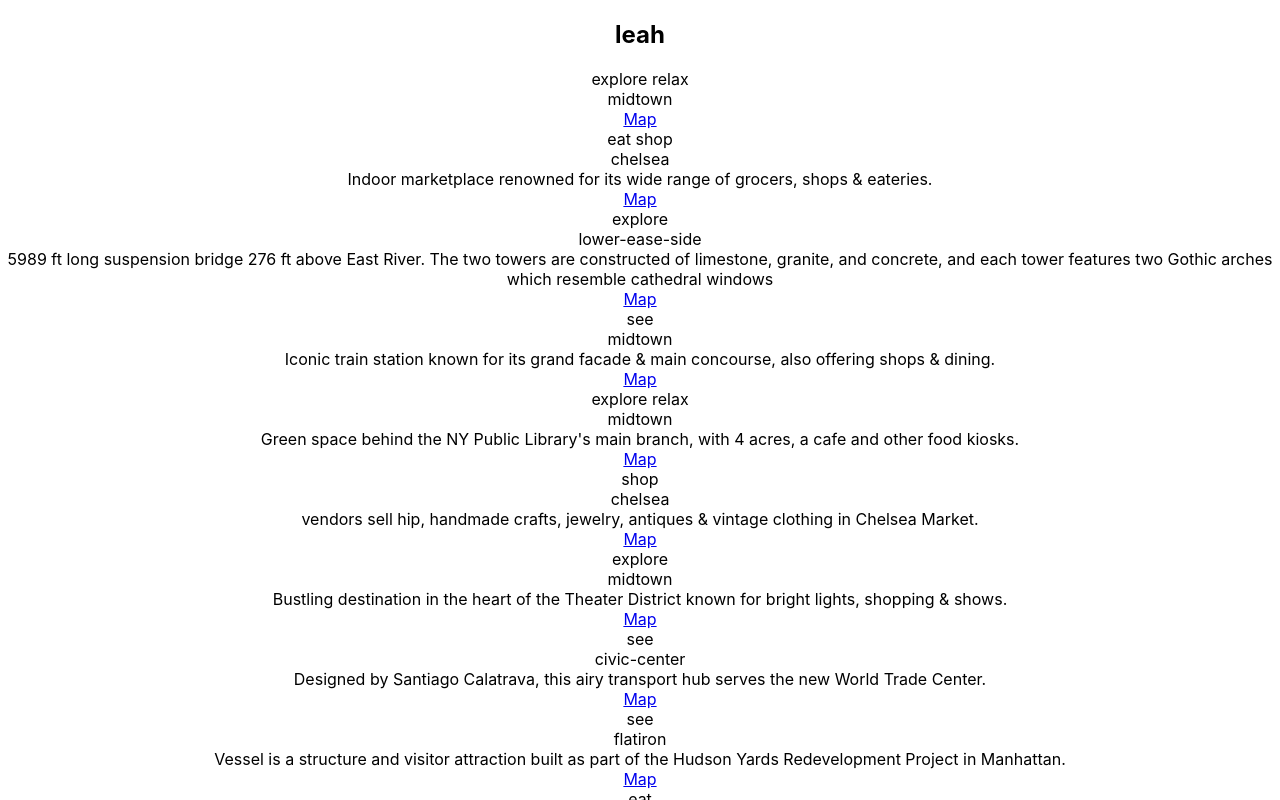
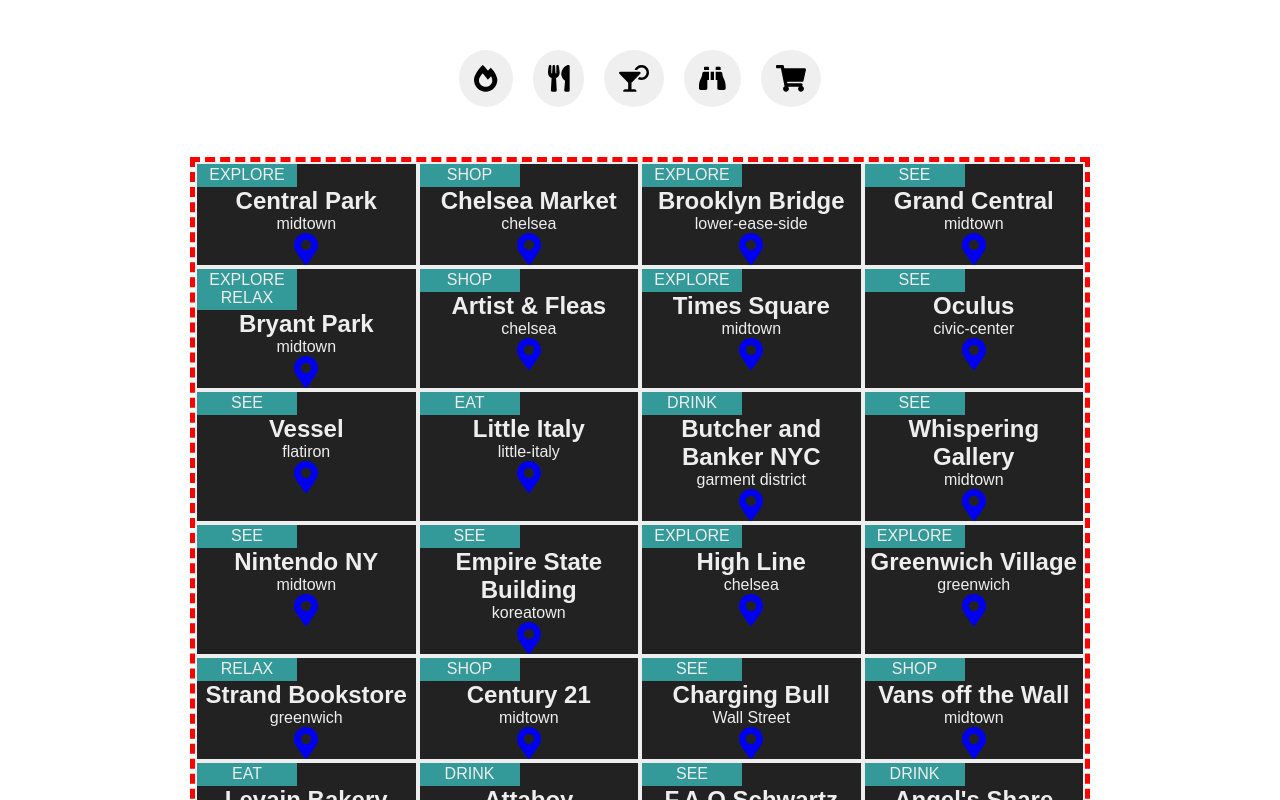
Before and after one commit to LKian/nyc-activities, a React (Create React App) app: page / in a window 1280 px wide. Shown: the top 800 px of the page. Built offline with nearby package versions, Linux system fonts and the light colour scheme.

Commit message:
built component structure and some styling

```diff
--- a/package.json
+++ b/package.json
@@ -3,6 +3,10 @@
   "version": "0.1.0",
   "private": true,
   "dependencies": {
+    "@fortawesome/fontawesome-svg-core": "^1.2.28",
+    "@fortawesome/free-regular-svg-icons": "^5.13.0",
+    "@fortawesome/free-solid-svg-icons": "^5.13.0",
+    "@fortawesome/react-fontawesome": "^0.1.9",
     "@testing-library/jest-dom": "^4.2.4",
     "@testing-library/react": "^9.3.2",
     "@testing-library/user-event": "^7.1.2",
--- a/src/App.css
+++ b/src/App.css
@@ -1,38 +1,103 @@
+* {
+  box-sizing: border-box;
+  font-family: sans-serif, Arial, Helvetica, sans-serif;
+  box-sizing: border-box;
+  padding: 0;
+  margin: 0;
+}
+
 .App {
   text-align: center;
 }
 
-.App-logo {
-  height: 40vmin;
-  pointer-events: none;
+section {
+  padding: 25px 0;
+  max-width: 900px;
+  margin: auto;
 }
 
-@media (prefers-reduced-motion: no-preference) {
-  .App-logo {
-    animation: App-logo-spin infinite 20s linear;
+.container-filters {
+  display: flex;
+  justify-content: center;
+  flex-wrap: wrap;
+}
+
+.button--filter {
+  margin: 0 10px;
+  display: flex;
+  justify-content: space-between;
+  cursor: pointer;
+  border-radius: 50%;
+  outline: none;
+  border: none;
+  transition: all 200ms ease;
+  padding: 15px;
+}
+
+.app-container {
+  padding: 25px 0;
+}
+
+.grid {
+  display: flex;
+  flex-wrap: wrap;
+  /* justify-content: space-around; */
+  width: 100%;
+  margin: 0 auto;
+  padding: 0;
+  border: 5px dashed red;
+}
+
+@media (min-width: 551px) {
+  .grid::after {
+    width: calc(33.33%);
   }
 }
 
-.App-header {
-  background-color: #282c34;
-  min-height: 100vh;
+@media (min-width: 801px) {
+  .grid::after {
+    width: calc(25%);
+  }
+}
+
+.card {
+  background-color: #222;
+  /* padding: 10px 5px; */
+  width: 50%;
+  border: 2px solid #eee;
+  color: #eee;
+  transition: transform 0.4s ease;
+}
+
+@media (min-width: 551px) {
+  .card {
+    width: calc(33.33%);
+  }
+}
+
+@media (min-width: 801px) {
+  .card {
+    width: calc(25%);
+  }
+}
+
+.card-container {
   display: flex;
   flex-direction: column;
-  align-items: center;
-  justify-content: center;
-  font-size: calc(10px + 2vmin);
-  color: white;
 }
 
-.App-link {
-  color: #61dafb;
+.activity-container {
+  display: flex;
+  flex-direction: column;
 }
 
-@keyframes App-logo-spin {
-  from {
-    transform: rotate(0deg);
-  }
-  to {
-    transform: rotate(360deg);
-  }
+.tag-container {
+  display: flex;
 }
+
+.tag-container .tag {
+  padding: 2.5px;
+  width: 100px;
+  background-color: #399;
+  text-transform: uppercase;
+}
--- a/src/App.js
+++ b/src/App.js
@@ -1,11 +1,10 @@
-import React from 'react';
-import Grid from './components/Grid';
-import './App.css';
+import React from "react";
+import Grid from "./components/Grid";
+import "./App.css";
 
 function App() {
   return (
     <div className="App">
-      <h2>leah</h2>
       <Grid />
     </div>
   );
--- a/src/components/Card.js
+++ b/src/components/Card.js
@@ -1,18 +1,24 @@
-import React from 'react';
-import '../App.css';
+import React from "react";
+import "../App.css";
 
+import { FontAwesomeIcon } from "@fortawesome/react-fontawesome";
+import { faMapMarkerAlt } from "@fortawesome/free-solid-svg-icons";
 
 const Card = ({ data }) => (
-    <div className="card">
-        <div className="card-container">
-            <span className="tag">
-                {data.category}
-            </span>
-            <div className="neighborhood">{data.neighborhood}</div>
-            <div className="description">{data.description}</div>
-            <a className="directions" href="{data.directions">Map</a>
-        </div>
+  <div className="card">
+    <div className="card-container">
+      <div className="tag-container">
+        <span className="tag">{data.category}</span>
+      </div>
+      <div className="activity-container">
+        <h2 className="activity-name">{data.name}</h2>
+        <div className="neighborhood">{data.neighborhood}</div>
+        <a className="directions" href="{data.directions">
+          <FontAwesomeIcon icon={faMapMarkerAlt} size="2x" />
+        </a>
+      </div>
     </div>
-)
+  </div>
+);
 
 export default Card;
--- a/src/components/Grid.js
+++ b/src/components/Grid.js
@@ -1,17 +1,49 @@
-import React from 'react';
-import activities from '../data';
-import Card from './Card'
+import React from "react";
+import activities from "../data";
+import Card from "./Card";
+
+import { FontAwesomeIcon } from "@fortawesome/react-fontawesome";
+import {
+  faFireAlt,
+  faUtensils,
+  faCocktail,
+  faBinoculars,
+  faShoppingCart,
+  faMapMarkerAlt,
+} from "@fortawesome/free-solid-svg-icons";
 
 const Grid = () => {
-    return (
+  return (
+    <div className="app-container">
+      <section>
+        <div className="container-filters">
+          <button className="button button--filter">
+            <FontAwesomeIcon icon={faFireAlt} size="2x" />
+          </button>
+          <button className="button button--filter">
+            <FontAwesomeIcon icon={faUtensils} size="2x" />
+          </button>
 
-        <div>
-            {activities.map(activity => (
-                <Card data={activity} />
-
-            ))}
+          <button className="button button--filter">
+            <FontAwesomeIcon icon={faCocktail} size="2x" />
+          </button>
+          <button className="button button--filter">
+            <FontAwesomeIcon icon={faBinoculars} size="2x" />
+          </button>
+          <button className="button button--filter">
+            <FontAwesomeIcon icon={faShoppingCart} size="2x" />
+          </button>
         </div>
-    );
+      </section>
+      <section>
+        <div className="grid">
+          {activities.map((activity) => (
+            <Card data={activity} />
+          ))}
+        </div>
+      </section>
+    </div>
+  );
 };
 
 export default Grid;
--- a/src/data.js
+++ b/src/data.js
@@ -1,16 +1,16 @@
 const activities = [
   {
     name: "Central Park",
-        category: "explore relax",
-        neighborhood: "midtown"
+    category: "explore",
+    neighborhood: "midtown",
   },
   {
     name: "Chelsea Market",
-        category: "eat shop",
+    category: "shop",
     neighborhood: "chelsea",
     description:
       "Indoor marketplace renowned for its wide range of grocers, shops & eateries.",
-        directions: "https://g.page/chelseamarketny?share"
+    directions: "https://g.page/chelseamarketny?share",
   },
   {
     name: "Brooklyn Bridge",
@@ -18,7 +18,7 @@
     neighborhood: "lower-ease-side",
     description:
       "5989 ft long suspension bridge 276 ft above East River.  The two towers are constructed of limestone, granite, and concrete, and each tower features two Gothic arches which resemble cathedral windows",
-        directions: "https://goo.gl/maps/rAsXkHAEYxUJh2G86"
+    directions: "https://goo.gl/maps/rAsXkHAEYxUJh2G86",
   },
   {
     name: "Grand Central",
@@ -26,7 +26,7 @@
     neighborhood: "midtown",
     description:
       "Iconic train station known for its grand facade & main concourse, also offering shops & dining.",
-        directions: "https://goo.gl/maps/QR8MMsNnMa9TfzQ38"
+    directions: "https://goo.gl/maps/QR8MMsNnMa9TfzQ38",
   },
   {
     name: "Bryant Park",
@@ -34,7 +34,7 @@
     neighborhood: "midtown",
     description:
       "Green space behind the NY Public Library's main branch, with 4 acres, a cafe and other food kiosks.",
-        directions: "https://goo.gl/maps/9LtYr7cdha5DmAYG9"
+    directions: "https://goo.gl/maps/9LtYr7cdha5DmAYG9",
   },
   {
     name: "Artist & Fleas",
@@ -42,7 +42,7 @@
     neighborhood: "chelsea",
     description:
       "vendors sell hip, handmade crafts, jewelry, antiques & vintage clothing in Chelsea Market.",
-        directions: "https://goo.gl/maps/5iqhDq541Dq2BehZ6"
+    directions: "https://goo.gl/maps/5iqhDq541Dq2BehZ6",
   },
   {
     name: "Times Square",
@@ -50,7 +50,7 @@
     neighborhood: "midtown",
     description:
       "Bustling destination in the heart of the Theater District known for bright lights, shopping & shows.",
-        directions: "https://goo.gl/maps/bkyHdc3ip8t8RPEh8"
+    directions: "https://goo.gl/maps/bkyHdc3ip8t8RPEh8",
   },
   {
     name: "Oculus",
@@ -58,7 +58,7 @@
     neighborhood: "civic-center",
     description:
       "Designed by Santiago Calatrava, this airy transport hub serves the new World Trade Center.",
-        directions: "https://goo.gl/maps/hruFUWr12veFCEGY7"
+    directions: "https://goo.gl/maps/hruFUWr12veFCEGY7",
   },
   {
     name: "Vessel",
@@ -66,7 +66,7 @@
     neighborhood: "flatiron",
     description:
       "Vessel is a structure and visitor attraction built as part of the Hudson Yards Redevelopment Project in Manhattan.",
-        directions: "https://goo.gl/maps/YzgtYuRT3fvTrBPw5"
+    directions: "https://goo.gl/maps/YzgtYuRT3fvTrBPw5",
   },
   {
     name: "Little Italy",
@@ -74,7 +74,7 @@
     neighborhood: "little-italy",
     description:
       "Little Italy welcomes a heavily tourist crowd to its high concentration of souvenir shops and traditional Italian eateries and bakeries. Tenement buildings, once home to the immigrants who settled the area in the late 1800s, line the narrow streets. Mulberry Street, the main thoroughfare, turns into a pedestrian mall on summer weekends. The area celebrates its heritage each September at the busy San Gennaro festival.",
-        directions: "https://goo.gl/maps/4TQm4w5nMbFvy8wG8"
+    directions: "https://goo.gl/maps/4TQm4w5nMbFvy8wG8",
   },
   {
     name: "Butcher and Banker NYC",
@@ -82,7 +82,7 @@
     neighborhood: "garment district",
     description:
       "Cocktails in an underground space with a refurbished 1930s bank vault.",
-        directions: "https://goo.gl/maps/zRY4P7orrRyu2Lzh6"
+    directions: "https://goo.gl/maps/zRY4P7orrRyu2Lzh6",
   },
   {
     name: "Whispering Gallery",
@@ -90,7 +90,7 @@
     neighborhood: "midtown",
     description:
       "Stand with your ear right up against the tile work in the domed intersection of walkways on the lower floor of Grand Central Terminal and you’ll discover a secret: a corner-to-corner whispering gallery. Even the quietest sweet nothing, soft song, or whispered threat can be heard, even over the din of crowds.",
-        directions: "https://goo.gl/maps/iZz6ZeXmNtC5WExFA"
+    directions: "https://goo.gl/maps/iZz6ZeXmNtC5WExFA",
   },
   {
     name: "Nintendo NY",
@@ -98,7 +98,7 @@
     neighborhood: "midtown",
     description:
       "10,000 square foot store filled with interactive game demos, accessories, apparel & collectibles.",
-        directions: "https://goo.gl/maps/DWKQaxaEpFgXNS9s5"
+    directions: "https://goo.gl/maps/DWKQaxaEpFgXNS9s5",
   },
   {
     name: "Empire State Building",
@@ -106,7 +106,7 @@
     neighborhood: "koreatown",
     description:
       "Iconic, art deco office tower from 1931 with exhibits & observatories on the 86th & 102nd floors.",
-        directions: "https://goo.gl/maps/VS5TwCy2ndiMB6MX8"
+    directions: "https://goo.gl/maps/VS5TwCy2ndiMB6MX8",
   },
   {
     name: "High Line",
@@ -114,15 +114,15 @@
     neighborhood: "chelsea",
     description:
       "Popular park 30 feet above street level on an old rail line, with river & city views.",
-        directions: "https://goo.gl/maps/6Po7kknKYnGQ9CLz6"
+    directions: "https://goo.gl/maps/6Po7kknKYnGQ9CLz6",
   },
   {
     name: "Greenwich Village",
-        category: "explore shop",
+    category: "explore",
     neighborhood: "greenwich",
     description:
       "The epicenter of the city's 1960s counterculture movement, the tree-lined streets of Greenwich Village are now a hub of popular cafes, bars and restaurants.",
-        directions: "https://goo.gl/maps/BwGECWz2iVqVFjEYA"
+    directions: "https://goo.gl/maps/BwGECWz2iVqVFjEYA",
   },
   {
     name: "Strand Bookstore",
@@ -130,7 +130,7 @@
     neighborhood: "greenwich",
     description:
       "Landmark shop specializing in new, used & rare books from philosophy to finance, plus bookish gifts.",
-        directions: "https://g.page/strandbookstorenyc?share"
+    directions: "https://g.page/strandbookstorenyc?share",
   },
   {
     name: "Century 21",
@@ -138,7 +138,7 @@
     neighborhood: "midtown",
     description:
       "Retailer offering discounted trendy apparel, shoes & accessories. Some sell cosmetics & home goods.",
-        directions: "https://goo.gl/maps/Gn1iHnFkgUuSmLFK7"
+    directions: "https://goo.gl/maps/Gn1iHnFkgUuSmLFK7",
   },
   {
     name: "Charging Bull",
@@ -146,7 +146,7 @@
     neighborhood: "Wall Street",
     description:
       "3-ton bronze sculpture of a bull located near Wall Street symbolizing New York's financial industry.",
-        directions: "https://goo.gl/maps/v8W95seuxrpCyNeL8"
+    directions: "https://goo.gl/maps/v8W95seuxrpCyNeL8",
   },
   {
     name: "Vans off the Wall",
@@ -154,7 +154,7 @@
     neighborhood: "midtown",
     description:
       "Retail store featuring the brand's surfing & skateboarding-inspired shoes & casualwear.",
-        directions: "https://goo.gl/maps/p5hFoP5JxzqyrS2w9"
+    directions: "https://goo.gl/maps/p5hFoP5JxzqyrS2w9",
   },
   {
     name: "Levain Bakery",
@@ -162,7 +162,7 @@
     neighborhood: "upper-west-side",
     description:
       "Fresh breads, cookies & other baked treats at this tiny shop that donates unsold goods to charity",
-        directions: "https://goo.gl/maps/UrHa8ZdPZjfeFzfZ9"
+    directions: "https://goo.gl/maps/UrHa8ZdPZjfeFzfZ9",
   },
   {
     name: "Attaboy",
@@ -170,7 +170,7 @@
     neighborhood: "lower-east-side",
     description:
       "Innovative, creative cocktails & classic concoctions mixed up in an industrial-style space.",
-        directions: "https://g.page/attaboy134?share"
+    directions: "https://g.page/attaboy134?share",
   },
   {
     name: "F.A.O.Schwartz",
@@ -178,7 +178,7 @@
     neighborhood: "midtown",
     description:
       "FAO Schwarz is an American toy brand and store.  The company is known for its high-end toys, life-sized stuffed animals, interactive experiences, brand integrations, and games.",
-        directions: "https://goo.gl/maps/3miKfcF7qsX1T1288"
+    directions: "https://goo.gl/maps/3miKfcF7qsX1T1288",
   },
   {
     name: "Angel's Share",
@@ -186,7 +186,7 @@
     neighborhood: "greenwich",
     description:
       "Speakeasy-style bar in the East Village offering exotic cocktails in a cool, hard-to-find space.",
-        directions: "https://goo.gl/maps/xzeidvfNqLTsNceP8"
+    directions: "https://goo.gl/maps/xzeidvfNqLTsNceP8",
   },
   {
     name: "Union Square",
@@ -194,7 +194,7 @@
     neighborhood: "union-square",
     description:
       "The lively Union Square neighborhood is anchored by its namesake pedestrian plaza and bustling park, which attracts a mix of professionals, street artists, students and protesters. The surrounding streets are lined with high-rise apartments and big-name chain stores, as well as casual eateries and cafes. The stalls of the long-running Union Square Greenmarket draw crowds for local produce and artisanal food.",
-        directions: "https://goo.gl/maps/Niv812QjdwwQ2sMk8"
+    directions: "https://goo.gl/maps/Niv812QjdwwQ2sMk8",
   },
   {
     name: "The Dead Rabbit Grocery and Grog",
@@ -202,7 +202,7 @@
     neighborhood: "wall-street",
     description:
       "This 2-story spot combines a lunch taproom with a parlor serving small plates & vintage cocktails.",
-        directions: "https://goo.gl/maps/QMnwQge4nat5btqSA"
+    directions: "https://goo.gl/maps/QMnwQge4nat5btqSA",
   },
   {
     name: "Vans",
@@ -210,7 +210,7 @@
     neighborhood: "midtown",
     description:
       "Retail store featuring the brand's surfing & skateboarding-inspired shoes & casualwear.",
-        directions: "https://goo.gl/maps/o3CoteTu4kFZdT6A6"
+    directions: "https://goo.gl/maps/o3CoteTu4kFZdT6A6",
   },
   {
     name: "TJ Maxx",
@@ -218,7 +218,7 @@
     neighborhood: "midtown",
     description:
       "Retail chain featuring stylish brand-name apparel, shoes & accessories, plus housewares.",
-        directions: "https://goo.gl/maps/RbfRjBmXo3C6zprPA"
+    directions: "https://goo.gl/maps/RbfRjBmXo3C6zprPA",
   },
   {
     name: "Macy's",
@@ -226,7 +226,7 @@
     neighborhood: "midtown",
     description:
       "Department store chain providing brand-name clothing, accessories, home furnishings & housewares.",
-        directions: "https://goo.gl/maps/Qvkf3S7CL3BZ8PcGA"
+    directions: "https://goo.gl/maps/Qvkf3S7CL3BZ8PcGA",
   },
   {
     name: "Woolworth Building",
@@ -234,7 +234,7 @@
     neighborhood: "Tribeca",
     description:
       "1913 neo-Gothic skyscraper, once the world's tallest building & still an architectural landmark.",
-        directions: "https://goo.gl/maps/4F59vJMkysHkSBTu9"
+    directions: "https://goo.gl/maps/4F59vJMkysHkSBTu9",
   },
   {
     name: "Chinatown",
@@ -242,7 +242,7 @@
     neighborhood: "chinatown",
     description:
       "Vibrant Chinatown is a densely populated neighborhood that draws foodies and tourists to its many Chinese and Southeast Asian restaurants for dumplings, pork buns and hand-pulled noodles. The busy sidewalks are packed with souvenir stores, bubble tea shops, and markets selling everything from fresh and dried fish to herbs and spices. Locals hang out in leafy Columbus Park for Tai Chi, chess and mahjong.",
-        directions: "https://goo.gl/maps/bE6WK3SV5NhRH3jj7"
+    directions: "https://goo.gl/maps/bE6WK3SV5NhRH3jj7",
   },
   {
     name: "The Back Room",
@@ -250,7 +250,7 @@
     neighborhood: "lower east side",
     description:
       "Hideaway with a Prohibition-esque vibe, offering cocktails in teacups and beer in paper bags.",
-        directions: "https://goo.gl/maps/qVCqP5BCkr99FMCf6"
+    directions: "https://goo.gl/maps/qVCqP5BCkr99FMCf6",
   },
   {
     name: "Momofuku Noodle Bar",
@@ -258,7 +258,7 @@
     neighborhood: "east village",
     description:
       "David Chang's Asian-accented American fare comes with an open kitchen, spare decor & dinner crowds.",
-        directions: "https://goo.gl/maps/H8XzZ61tGuEi2bmY9"
+    directions: "https://goo.gl/maps/H8XzZ61tGuEi2bmY9",
   },
   {
     name: "Apotheke",
@@ -266,7 +266,7 @@
     neighborhood: "chinatown",
     description:
       "Mixologists in pharmacist-style garb whip up complex cocktails at this off-the-beaten path hideaway.",
-        directions: "https://goo.gl/maps/1sJwxWvH9cHyew1U8"
+    directions: "https://goo.gl/maps/1sJwxWvH9cHyew1U8",
   },
   {
     name: "Flatiron Building",
@@ -274,7 +274,7 @@
     neighborhood: "flatiron-district",
     description:
       "The Flatiron Building, originally the Fuller Building, is a triangular 22-story, 285-foot tall steel-framed landmarked building located at 175 Fifth Avenue in the Flatiron District neighborhood of the borough of Manhattan, New York City.",
-        directions: "https://goo.gl/maps/GjDep3hkxi736Vkb8"
+    directions: "https://goo.gl/maps/GjDep3hkxi736Vkb8",
   },
   {
     name: "Paris Baguette",
@@ -282,7 +282,7 @@
     neighborhood: "Central Park South",
     description:
       "French Korean bakery-café chain known for its delightful assortment of cakes, pastries, and breads.",
-        directions: "https://goo.gl/maps/DBdNHZzUgrt5yf148"
+    directions: "https://goo.gl/maps/DBdNHZzUgrt5yf148",
   },
   {
     name: "Coffee Project NY",
@@ -290,7 +290,7 @@
     neighborhood: "bowery",
     description:
       "Cozy, brick-lined haunt for inventive drinks such as deconstructed lattes & nitro cold-brew coffee",
-        directions: "https://goo.gl/maps/uFNP1nA8MFUkWdLP8"
+    directions: "https://goo.gl/maps/uFNP1nA8MFUkWdLP8",
   },
   {
     name: "Stumptown Coffee Roasters",
@@ -298,7 +298,7 @@
     neighborhood: "koreatown",
     description:
       "Coffee bar chain offering house-roasted direct-trade coffee, along with brewing gear & whole beans",
-        directions: "https://goo.gl/maps/W7tEschpTHesB6nV7"
+    directions: "https://goo.gl/maps/W7tEschpTHesB6nV7",
   },
   {
     name: "Intelligentsia Coffee Highline Coffeebar",
@@ -306,7 +306,7 @@
     neighborhood: "chelsea",
     description:
       "High-end coffee bar chain serving daily roasted brews in an industrial-chic setting.",
-        directions: "https://goo.gl/maps/DvBtZE4ZePxmQcLd6"
+    directions: "https://goo.gl/maps/DvBtZE4ZePxmQcLd6",
   },
   {
     name: "Ground Central Coffee Company",
@@ -314,7 +314,7 @@
     neighborhood: "midtown",
     description:
       "Your neighborhood coffee shops offering a break from the bustle in NYC's Midtown neighborhood. Serving artisan coffee and the freshest pastries and food.",
-        directions: "https://goo.gl/maps/6mtEZL4gUuBorRVS6"
+    directions: "https://goo.gl/maps/6mtEZL4gUuBorRVS6",
   },
   {
     name: "Trash Museum",
@@ -322,7 +322,7 @@
     neighborhood: "East Harlem",
     description:
       "Tucked in the far corner of an otherwise elegant neighborhood, on 99th Street between First and Second Avenues, lives one of the Sanitation Department's garages. Dark and naturally dingy, it's a place busy and polished New Yorkers would typically pass by without a second glance",
-        directions: "https://goo.gl/maps/rJH3ohdBe95EWH2e8"
+    directions: "https://goo.gl/maps/rJH3ohdBe95EWH2e8",
   },
   {
     name: "Russ & Daughters",
@@ -330,7 +330,7 @@
     neighborhood: "Lower East Side",
     description:
       "Family-owned shop offering high-end smoked fish, caviar & New York-style specialty foods since 1914.",
-        directions: "https://g.page/russanddaughters?share"
+    directions: "https://g.page/russanddaughters?share",
   },
   {
     name: "Staten Island Ferry",
@@ -338,8 +338,8 @@
     neighborhood: "battery park",
     description:
       "The Staten Island Ferry is one of the most iconic attractions in New York City for tourists. The Ferry, which connects Lower Manhattan with Staten Island, runs frequently, 365 days a year. A ride with the ferry is free and the view you get is absolutely amazing. Considering that there are many cruises available that you pay a lot of money for in Manhattan, this is a great budget-friendly option to take the skyline in from the water.",
-        directions: "https://goo.gl/maps/x5RVmn8hYTSVoeRt7"
-    }
+    directions: "https://goo.gl/maps/x5RVmn8hYTSVoeRt7",
+  },
 ];
 
 export default activities;
```
Also changed, not shown: 1 other file (tests, documents, lock files or other folders). Lines whose indentation alone changed are shown as unchanged.
